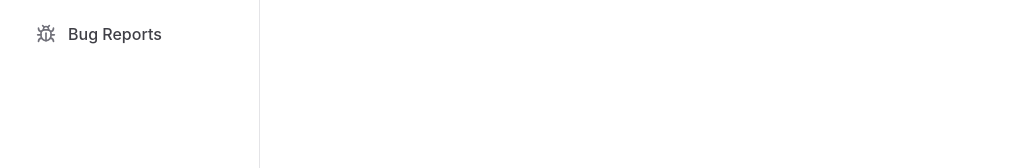
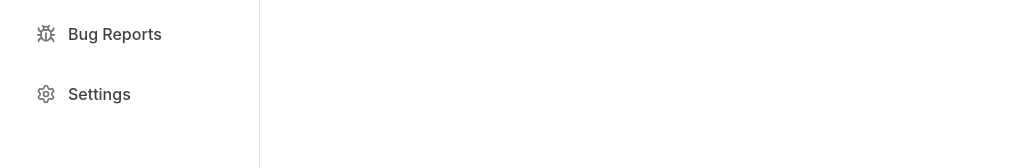
Before and after one commit to afnankhan123456/reviewreply-ai, a Next.js app: page /admin in a window 1280 px wide. Shown: the part 150-318 px from the top of the page, without its empty margins (0-1017 px from the left). Built offline with nearby package versions, Linux system fonts and the light colour scheme.

Commit message:
Update layout.tsx

```diff
--- a/app/admin/layout.tsx
+++ b/app/admin/layout.tsx
@@ -6,6 +6,7 @@ import { usePathname } from "next/navigation";
 import {
   LayoutDashboard,
   Bug,
+  Settings,   // ← import Settings icon
 } from "lucide-react";
 
 export default function AdminLayout({
@@ -25,6 +26,11 @@ export default function AdminLayout({
       name: "Bug Reports",
       href: "/admin/bugs",
       icon: Bug,
+    },
+    {
+      name: "Settings",           // ← add Settings item
+      href: "/admin/settings",
+      icon: Settings,
     },
   ];
 
```
